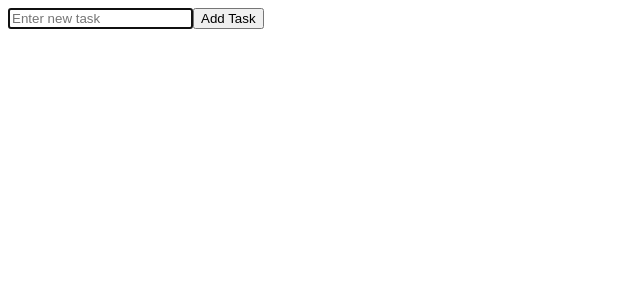
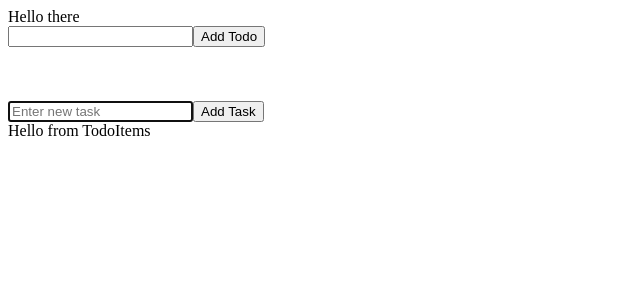
Before and after one commit to ali1129js/todo-redo, a React (Create React App) app: page / in a window 1280 px wide. Shown: the top 300 px of the page, without its empty margins (0-640 px from the left). Built offline with nearby package versions, Linux system fonts and the light colour scheme.

Commit message:
committed

```diff
--- a/src/App.js
+++ b/src/App.js
@@ -2,17 +2,63 @@
  * @Author: Ali
  * @Date:   2018-10-26T11:54:42+02:00
  * @Last modified by:   Ali
- * @Last modified time: 2018-11-16T17:04:22+01:00
+ * @Last modified time: 2018-11-22T06:54:11+01:00
  */
 import React, { Component } from 'react'
 import Form from './Components/Form'
+import TodoItems from './Components/TodoItems'
+class App extends Component {
+  constructor(){
+    super()
+    this.state = {
+      message:"Hello there",
+      newTodo:'', // Holds what the user types in the input Box
+      todos:[
+        {
+        title: "Learn react",
+        done: false
+      } ,
+      {
+        title: " learn jsx",
+        done: false
+      }
+       ]
+    }
+  }
+  formSubmitted(e){
+    e.preventDefault()
+    console.log(this.state.newTodo)
+  }
+  newTodoChanged(e){
+    console.log(e.target.value);
+      /*
+    The e is the argument of an event handler you attach to a certain event on a certain component... in this case the newTodoChanged event. Events are objects with certain properties, and e.target almost always represents a DOM element.
 
-class App extends Component {
-
+    Thus e.target.value is the value property of some DOM element, in this case that means the text entered in the input box.
+    */
+    this.setState({
+      newTodo: e.target.value
+    })
+  }
   render(){
       return (
         <div>
+          {this.state.message}
+          <form onSubmit={this.formSubmitted.bind(this)}>
+            <input
+              type="text"
+              onChange={(e) => this.newTodoChanged(e)}
+            />
+            <button type="submit"> Add Todo </button>
+          </form>
+
+
+
+          <br />
+          <br />
+          <br />
           <Form />
+          <TodoItems />
         </div>
       )
   }
--- a/src/Components/Form.js
+++ b/src/Components/Form.js
@@ -2,7 +2,7 @@
  * @Author: Ali
  * @Date:   2018-11-12T06:40:05+01:00
  * @Last modified by:   Ali
- * @Last modified time: 2018-11-16T17:26:33+01:00
+ * @Last modified time: 2018-11-19T07:09:23+01:00
  */
 import React, { Component } from 'react'
 
@@ -10,7 +10,7 @@ class Form extends Component {
 constructor(){
   super()
   this.state = {
-
+    newTask:{}
   }
   // Create another with callback instead of createRef!
 this.inputRef=React.createRef()
@@ -20,13 +20,19 @@ handleSubmit(e){
   e.preventDefault()
   // need to know {.current.value} ????
   console.log(this.inputRef.current.value)
-
+  //setState(nextState, callback) or setState(updater[, callback])
+  this.setState({
+    newTask: this.inputRef.current.value
+  },() => {
+    this.props.Form(this.state.newTask)
+  })
 }
 componentDidMount(){
   this.inputRef.current.focus()
 }
 render(){
   return(
+    <div>
       <form onSubmit={this.handleSubmit}>
         <input
           type="text"
@@ -34,6 +40,8 @@ render(){
           ref={this.inputRef} />
         <button type='submit'>Add Task</button>
       </form>
+      {this.newTask}
+    </div>
   )
 }
 }
--- /dev/null
+++ b/src/Components/TodoItems.js
@@ -0,0 +1,17 @@
+/**
+ * @Author: Ali
+ * @Date:   2018-11-19T07:14:25+01:00
+ * @Last modified by:   Ali
+ * @Last modified time: 2018-11-19T07:18:08+01:00
+ */
+import React , {Component} from 'react'
+
+class TodoItems extends Component {
+  render(){
+    return (
+      <div>Hello from TodoItems
+      </div>
+    )
+  }
+}
+export default TodoItems
```
Lines whose indentation alone changed are shown as unchanged.
